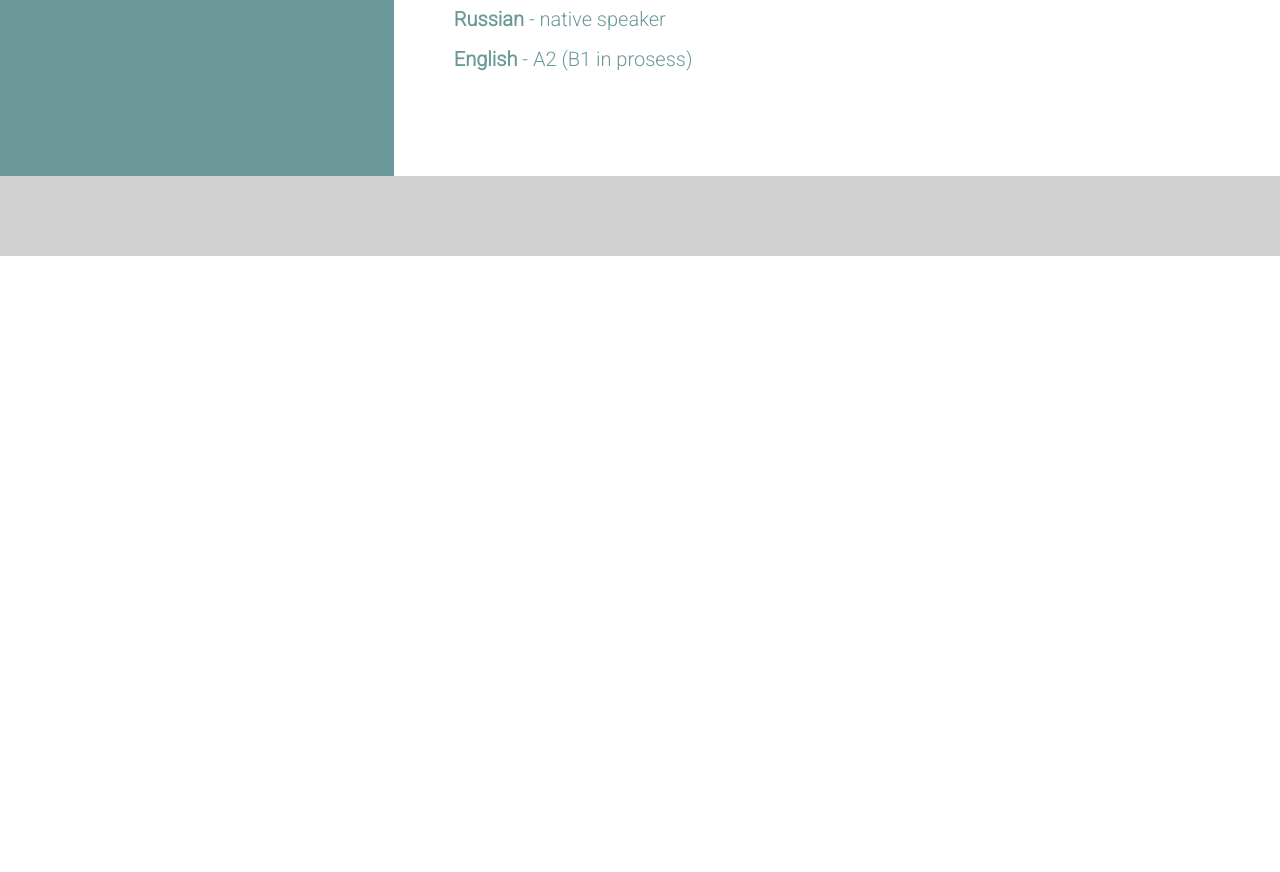
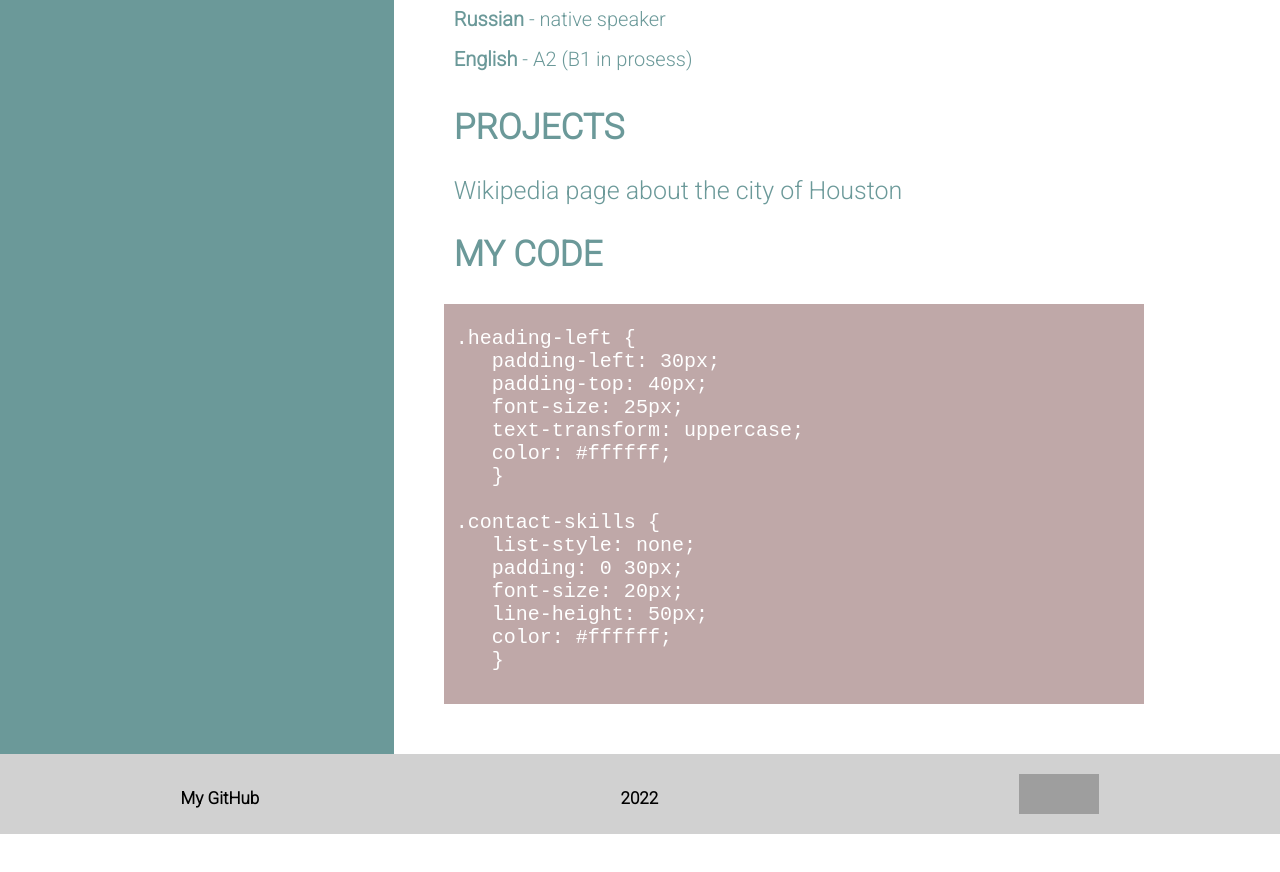
Before and after one commit to NadiPutintseva/rsschool-cv, a plain HTML site: page index.html in a window 1280 px wide. Shown: the part 1214-2086 px from the top of the page. Before the commit the page ends 1510 px from the top, so only its background shows below. Drawn offline with Linux system fonts and the light colour scheme; grey boxes are pictures that could not be loaded.

Commit message:
feat: new sections

```diff
--- a/index.html
+++ b/index.html
@@ -1,26 +1,24 @@
 <!DOCTYPE html>
 <html lang="en">
   <head>
-    <meta charset="UTF-8">
-    <meta http-equiv="X-UA-Compatible" content="IE=edge">
-    <meta name="viewport" content="width=device-width, initial-scale=1.0">
+    <meta charset="UTF-8" />
+    <meta http-equiv="X-UA-Compatible" content="IE=edge" />
+    <meta name="viewport" content="width=device-width, initial-scale=1.0" />
     <title>cv</title>
-    <link rel="stylesheet" href="style.css">
+    <link rel="stylesheet" href="style.css" />
   </head>
-<link rel="preconnect" href="https://fonts.googleapis.com">
-<link rel="preconnect" href="https://fonts.gstatic.com" crossorigin>
-<link href="https://fonts.googleapis.com/css2?family=Roboto:wght@300&display=swap" rel="stylesheet">
-
+  <link rel="preconnect" href="https://fonts.googleapis.com" />
+  <link rel="preconnect" href="https://fonts.gstatic.com" crossorigin />
+  <link
+    href="https://fonts.googleapis.com/css2?family=Roboto:wght@300&display=swap"
+    rel="stylesheet"
+  />
 
   <body>
     <div class="container">
-
       <header>
-
         <section class="section-one">
-
-            <img src= "/img/avatar.png" alt="photo" class="photo">
-
+          <img src="/img/avatar.png" alt="photo" class="photo" />
 
           <div class="name">
             <h1>Nadezhda Putintseva</h1>
@@ -29,14 +27,10 @@
           <div class="specialization">
             <h2>Junior Frontend Developer</h2>
           </div>
-
         </section>
-
-
-    </header >
+      </header>
 
       <main class="main">
-
         <div class="flex">
           <section class="section-left">
             <div>
@@ -46,7 +40,6 @@
                 <li><b>E-mail: </b>nadiputintseva@gmail.com</li>
                 <li><b>Telegram: </b>@nadiputintseva</li>
                 <li><b>GitHub: </b>@NadiPutintseva</li>
-
               </ul>
             </div>
 
@@ -60,37 +53,49 @@
                 <li>GitHub</li>
                 <li>Editors: VS Code, Sublime Text</li>
                 <li>Adobe Photoshop, Adobe Premiere Pro, Figma, Canva</li>
-
               </ul>
-
             </div>
-
           </section>
-
 
           <section class="section-information">
             <div>
               <h2 class="heading-information">About Me</h2>
-                       <p class="aboutme-p">My career started with journalism. I worked in several online media: I wrote a lot of texts, worked as a correspondent, edited stories and directed special projects. This job has developed in me good communication skills, high printing speed, quick adaptation to changing activities.
-
-                        Then I began to develop in copywriting and SMM. I worked a lot with IT companies, so I learned a lot about layout and frontend development. I also wanted to learn. My remote work allows me to spend a lot of time studying. I am making progress and quickly mastering the material.
-
-                        My main skills are stress tolerance, high learning ability, friendliness, perseverance, time management.</p>
-
+              <p class="aboutme-p">
+                My career started with journalism. I worked in several online
+                media: I wrote a lot of texts, worked as a correspondent, edited
+                stories and directed special projects. This job has developed in
+                me good communication skills, high printing speed, quick
+                adaptation to changing activities. Then I began to develop in
+                copywriting and SMM. I worked a lot with IT companies, so I
+                learned a lot about layout and frontend development. I also
+                wanted to learn. My remote work allows me to spend a lot of time
+                studying. I am making progress and quickly mastering the
+                material. My main skills are stress tolerance, high learning
+                ability, friendliness, perseverance, time management.
+              </p>
             </div>
 
             <div>
               <h2 class="heading-information">Education</h2>
               <ul class="information-list">
-                        <li><b>University: </b> Leningrad state University named after A. S. Pushkin</li>
+                <li>
+                  <b>University: </b> Leningrad state University named after A.
+                  S. Pushkin
+                </li>
                 <li><b>Courses: </b></li>
+                <li>
                     <ul>
                         <li>SMM manager, Netology</li>
-                                <li>Web development for beginners: HTML and CSS, Stepik.org</li>
+                        <li>
+                          Web development for beginners: HTML and CSS, Stepik.org
+                        </li>
                         <li>HTML Academy (in progress)</li>
-                                <li>RS Schools Course «JavaScript/Front-end. Stage 0» (in progress)</li>
-
+                        <li>
+                          RS Schools Course «JavaScript/Front-end. Stage 0» (in
+                          progress)
+                        </li>
                       </ul>
+                </li>
               </ul>
             </div>
 
@@ -99,25 +104,63 @@
               <ul class="information-list">
                 <li><b>Russian </b>- native speaker</li>
                 <li><b>English </b>- A2 (B1 in prosess)</li>
+              </ul>
+            </div>
 
-                    </ul>
+            <div>
+              <h2 class="heading-information">projects</h2>
+              <p class="aboutme-p">
+                <a
+                  class="link"
+                  href="https://codepen.io/nadiputitnseva/pen/gOeZdBq"
+                  >Wikipedia page about the city of Houston</a
+                >
+              </p>
+            </div>
 
+            <div>
+              <h2 class="heading-information">My code</h2>
+            </div>
 
+            <div class="code">
+
+               <pre>
+                <code class="code-style">
+ .heading-left {
+    padding-left: 30px;
+    padding-top: 40px;
+    font-size: 25px;
+    text-transform: uppercase;
+    color: #ffffff;
+    }
+
+ .contact-skills {
+    list-style: none;
+    padding: 0 30px;
+    font-size: 20px;
+    line-height: 50px;
+    color: #ffffff;
+    }
+                </code>
+               </pre>
             </div>
 
           </section>
         </div>
+      </main>
+
+      <footer class="footer">
+        <div class="flex-footer">
+            <p><a class="link-footer" href="https://github.com/NadiPutintseva">My GitHub</a></p>
+
+            <p>2022</p>
+
+           <a href="https://rs.school/js/"><img class="logoRS" src="https://rs.school/images/rs_school_js.svg" alt="logoRS"></a>
+
+        </div>
 
 
-
-    </main>
-
-
-<footer class="footer">
-
       </footer>
-
-
     </div>
   </body>
 </html>
--- a/style.css
+++ b/style.css
@@ -1,10 +1,4 @@
 @import url("normalize.css");
-
-html {
-
-    height: 100%;
-}
-
 
 body {
   min-height: 100vh;
@@ -12,7 +6,6 @@ body {
   height: 100%;
 
   font-family: Roboto, sans-serif;
-
 }
 
 * {
@@ -20,24 +13,20 @@ body {
 }
 
 .container {
-
   max-width: 1300px;
   margin: 0 auto;
   padding-bottom: 40px;
 }
 
 .section-one {
-
   position: relative;
   height: 350px;
   width: 100%;
   margin-top: 40px;
-background-color: #EBC9BB;
-
+  background-color: #ebc9bb;
 }
 
 .name {
-
   position: absolute;
   bottom: 80px;
   left: 600px;
@@ -55,24 +44,20 @@ background-color: #EBC9BB;
   top: 25px;
   height: 300px;
   width: 300px;
-    border: 10px solid #FFFFFF;
+  border: 10px solid #ffffff;
   border-radius: 50%;
-
 }
 
 .specialization {
-
   position: absolute;
   bottom: 60px;
   left: 600px;
 
   font-size: 10;
   text-transform: uppercase;
-
 }
 .flex {
   display: flex;
-
 }
 
 .main {
@@ -80,10 +65,8 @@ background-color: #EBC9BB;
 }
 
 .section-left {
-
-        height: 1000px;
   width: 400px;
-        background-color: #6B9999;
+  background-color: #6b9999;
 }
 
 .heading-left {
@@ -91,44 +74,33 @@ background-color: #EBC9BB;
   padding-top: 40px;
   font-size: 25px;
   text-transform: uppercase;
-    color: #FFFFFF;
+  color: #ffffff;
 }
 .contact-skills {
   list-style: none;
   padding: 0 30px;
   font-size: 20px;
   line-height: 50px;
-color: #FFFFFF;
+  color: #ffffff;
 }
 
-
-
 .section-information {
-
   width: 900px;
-    height: 1000px;
-    background-color: #FFFFFF;
-
+  background-color: #ffffff;
 }
 
 .heading-information {
-
   padding-left: 60px;
 
   font-size: 35px;
   text-transform: uppercase;
-    color: #6B9999;
-
-
-
+  color: #6b9999;
 }
 
 .aboutme-p {
-
   font-size: 25px;
-    color: #6B9999;
+  color: #6b9999;
   padding-left: 60px;
-
 }
 
 .information-list {
@@ -137,14 +109,56 @@ color: #FFFFFF;
 
   font-size: 20px;
   line-height: 40px;
-    color: #6B9999;
+  color: #6b9999;
 }
 
+.link {
+  text-decoration: none;
+  color: #6b9999;
+}
+
+.code {
+  margin-left: 50px;
+  margin-bottom: 50px;
+  height: 400px;
+  width: 700px;
+  background-color: #BFA8A8;
+
+}
+
+.code-style {
+ text-align: left;
+ font-size: 20px;
+ color: #ffffff;
+}
 
 .footer {
-
   width: 100%;
   height: 80px;
-    background-color: #D1D1D1;
+
+  background-color: #d1d1d1;
+}
+
+.logoRS {
+  width: 80px;
+  height: 40px;
+  margin-top: 20px;
+}
+
+footer p {
+  margin-top: 35px;
+  font-size: 17px;
+  font-weight: bolder;
+
 
 }
+
+.flex-footer {
+  display: flex;
+  justify-content: space-around;
+}
+
+.link-footer {
+  text-decoration: none;
+  color: #000;
+}
```
Lines whose indentation alone changed are shown as unchanged.
